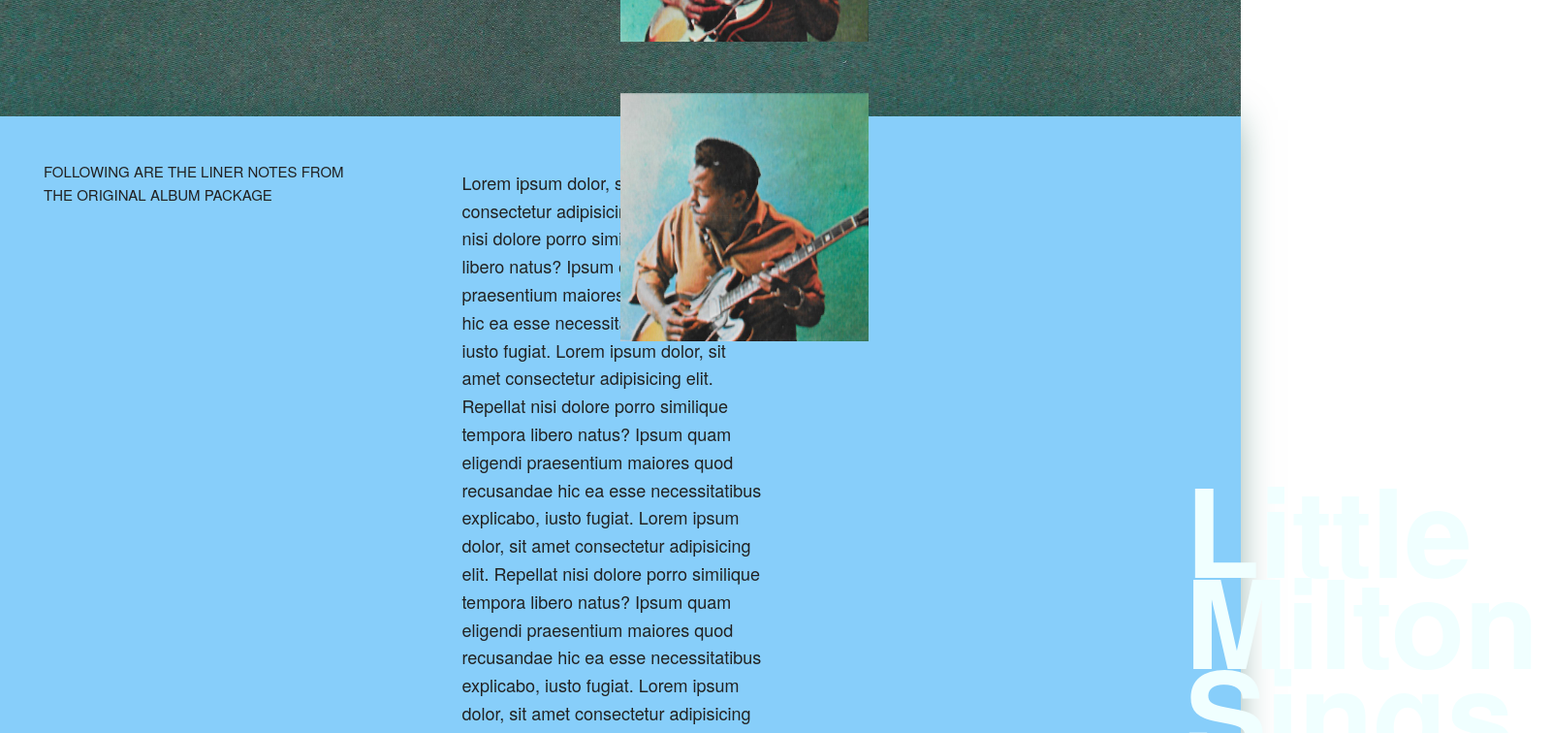
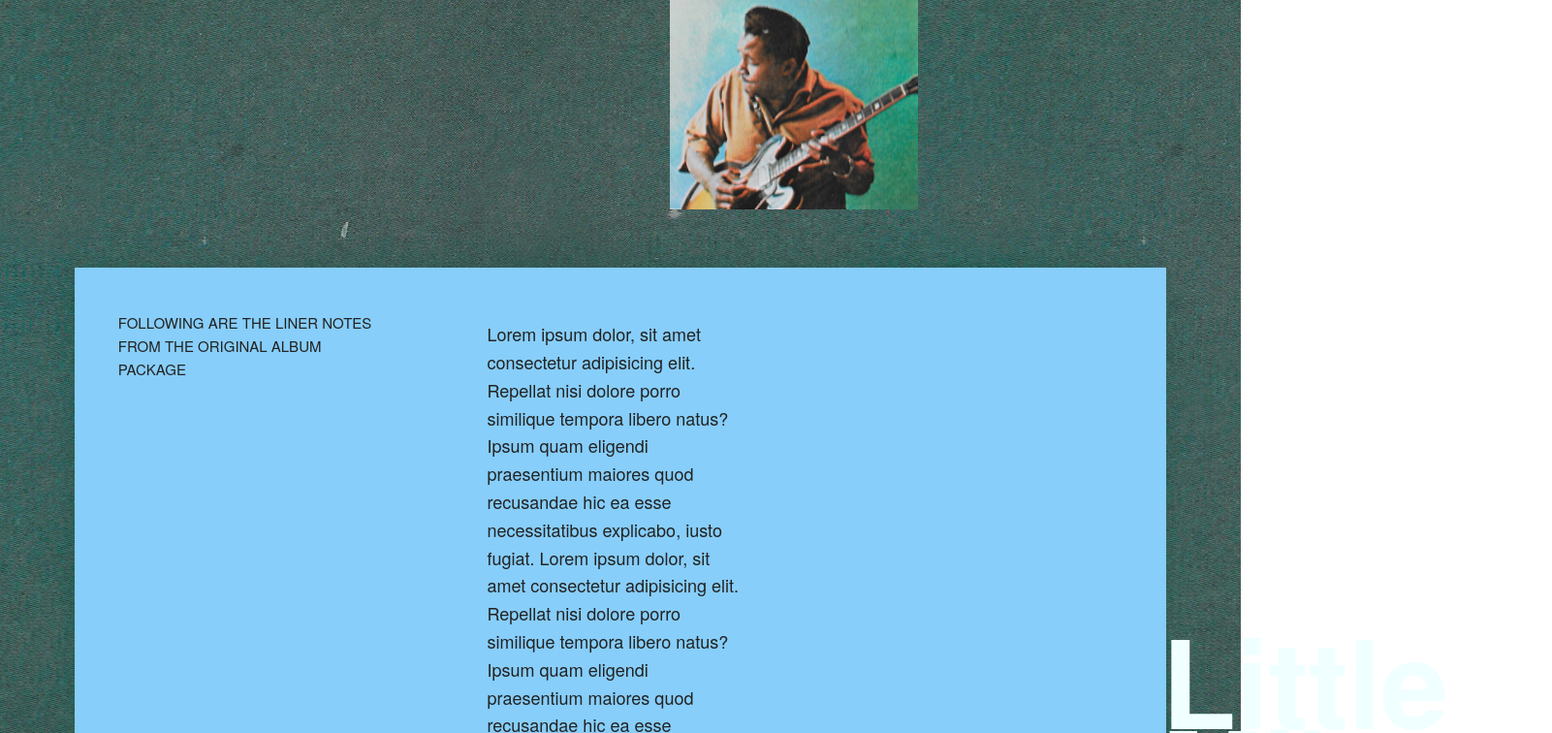
Before and after one commit to caseyr28/record-covers, a Vue app: page / in a window 1280 px wide. Shown: the part 740-1496 px from the top of the page at 97% size, 1601 px wide, since content can reach past the window. Built offline with nearby package versions, Linux system fonts and the light colour scheme.

Commit message:
refactoring layout with css grid

```diff
--- a/src/components/RecordOne.vue
+++ b/src/components/RecordOne.vue
@@ -65,6 +65,8 @@ export default {
 <style scoped>
    .main{
        background: url(../assets/bg.jpeg) repeat repeat;
+       display: grid;
+       grid-template-columns: 54% 20% 1fr;
    }
    h1{
         font-weight: 700;
@@ -81,12 +83,9 @@ export default {
    }
    .images{
         display: flex;
+        grid-column-start: 2;
         flex-direction: column;
         list-style: none;
-        position: absolute;
-        top: 200px;
-        left: 50vw;
-        width: 20%;
         z-index: 12;
    }
    .images img{
@@ -103,12 +102,13 @@ export default {
    }
 
    .backCover{
+    grid-column-start: 1;
+    grid-column-end: 4;
     display: grid;
     grid-template-columns: 33% 33% 33%;
     background-color: lightskyblue;
-        position: relative;
-        top: calc(14px + (1050 - 14) * ((100vw - 300px) / (1600 - 300)));
     z-index: 10;
+    margin: 0 6% 0 6%;
     -webkit-box-shadow: 0px -4px 38px -8px rgba(14,84,72,0.6);
     -moz-box-shadow: 0px -4px 38px -8px rgba(14,84,72,0.6);
     box-shadow: 0px -4px 38px -8px rgba(14,84,72,0.6);
```
Also changed, not shown: src/assets/bg.jpeg. Lines whose indentation alone changed are shown as unchanged.
